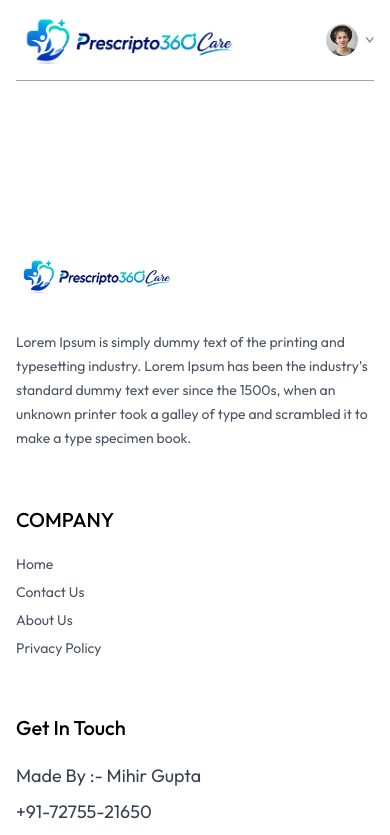
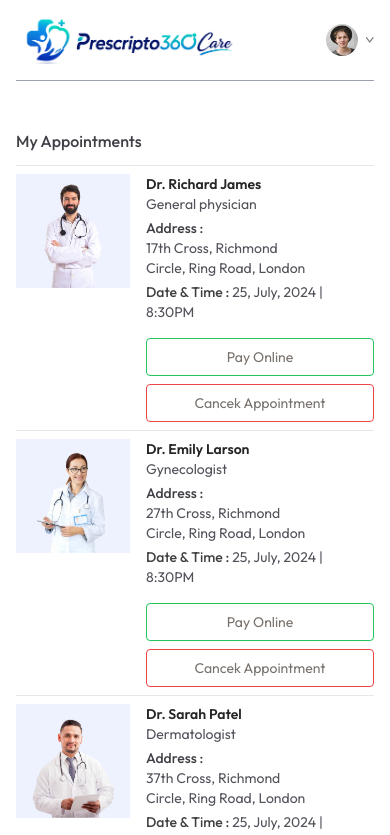
Before and after one commit to mihirgupta665/Prescripto_Care_360, a React (Vite) app in the folder frontend/: page /my-appointments in a window 390 px wide. Shown: the top 835 px of the page. Built offline with nearby package versions, Linux system fonts and the light colour scheme.

Commit message:
Created and Styled and Responsive and Function My Appointment Page

```diff
--- a/frontend/src/pages/MyAppointments.jsx
+++ b/frontend/src/pages/MyAppointments.jsx
@@ -1,9 +1,37 @@
-import React from "react"
+import React, { useContext } from "react"
+import {AppContext} from "../context/AppContext"
 
 const MyAppointments = () => {
+
+    const {doctors} = useContext(AppContext)
+
     return (
         <div>
-
+            <p className="pb-3 mt-12 font-medium text-zinc-700 border-b">My Appointments</p>
+            <div >
+                {
+                    doctors.slice(0,3).map((item, index) => (
+                        <div className="grid grid-cols-[1fr_2fr] gap-4 sm:flex sm:gap-6 py-2 border-b" key={index}>
+                            <div>
+                                <img className="w-32 bg-indigo-50" src={item.image} alt="" />
+                            </div>
+                            <div className="flex-1 text-sm text-zinc-600">
+                                <p className="text-neutral-800 font-semibold">{item.name}</p>
+                                <p>{item.speciality}</p>
+                                <p className="text-zinc-700 font-medium mt-1">Address : </p>
+                                <p className="text-sm">{item.address.line1}</p>
+                                <p className="text-sm">{item.address.line2}</p>
+                                <p className="text-sm mt-1"><span className="text-sm text-neutral-700 font-medium">Date & Time : </span>25, July, 2024 | 8:30PM</p>
+                            </div>
+                            <div></div>
+                            <div className="flex flex-col gap-2 justify-end">
+                                <button className="text-sm text-stone-500 text-center sm:min-w-48 py-2 border rounded border-green-500 hover:bg-green-600 hover:text-white transition-all duration-500 ">Pay Online</button>
+                                <button className="text-sm text-stone-500 text-center sm:min-w-48 py-2 border rounded border-red-500 hover:bg-red-600 hover:text-white transition-all duration-500">Cancek Appointment</button>
+                            </div>
+                        </div>
+                    ))
+                }
+            </div>
         </div>
     )
 }
```
